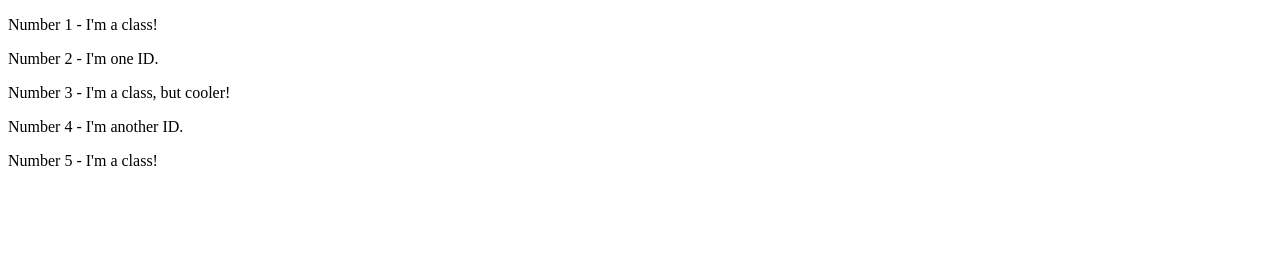
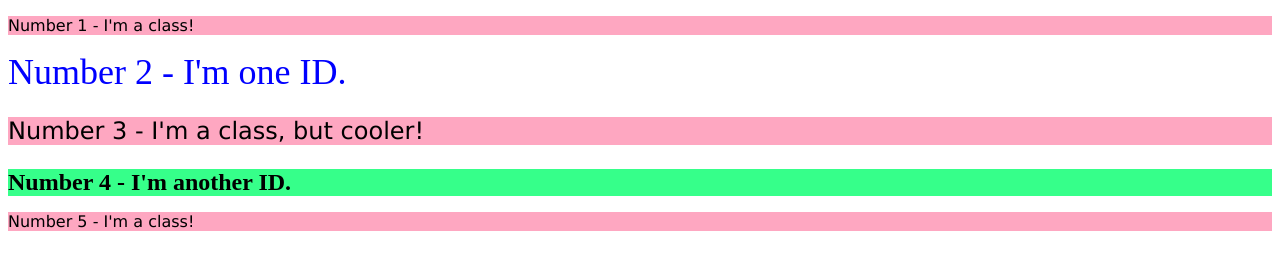
Before and after one commit to NhatNamNQ/foundations-css-exercises, a plain HTML site: page intro-to-css/02-class-id-selectors/index.html in a window 1280 px wide. Drawn offline with Linux system fonts and the light colour scheme.

Commit message:
Complete 02-class-id-selectors exercise

```diff
--- a/intro-to-css/02-class-id-selectors/index.html
+++ b/intro-to-css/02-class-id-selectors/index.html
@@ -8,10 +8,10 @@
     <link rel="stylesheet" href="style.css">
   </head>
   <body>
-    <p>Number 1 - I'm a class!</p>
-    <div>Number 2 - I'm one ID.</div>
-    <p>Number 3 - I'm a class, but cooler!</p>
-    <div>Number 4 - I'm another ID.</div>
-    <p>Number 5 - I'm a class!</p>
+    <p class="odd">Number 1 - I'm a class!</p>
+    <div id="id2">Number 2 - I'm one ID.</div>
+    <p class="odd adjust">Number 3 - I'm a class, but cooler!</p>
+    <div id="id4">Number 4 - I'm another ID.</div>
+    <p class="odd">Number 5 - I'm a class!</p>
   </body>
 </html>
--- a/intro-to-css/02-class-id-selectors/style.css
+++ b/intro-to-css/02-class-id-selectors/style.css
@@ -0,0 +1,19 @@
+.odd {
+    background-color: #fc014d58;
+    font-family: Verdana, "DejaVu Sans", sans-serif;
+}
+
+#id2 {
+    color: #0000ff;
+    font-size: 36px;
+}
+
+#id4 {
+    background-color: rgba(8, 255, 111, 0.811);
+    font-size: 24px;
+    font-weight: bold;
+}
+
+.adjust {
+    font-size: 24px;
+}
```
